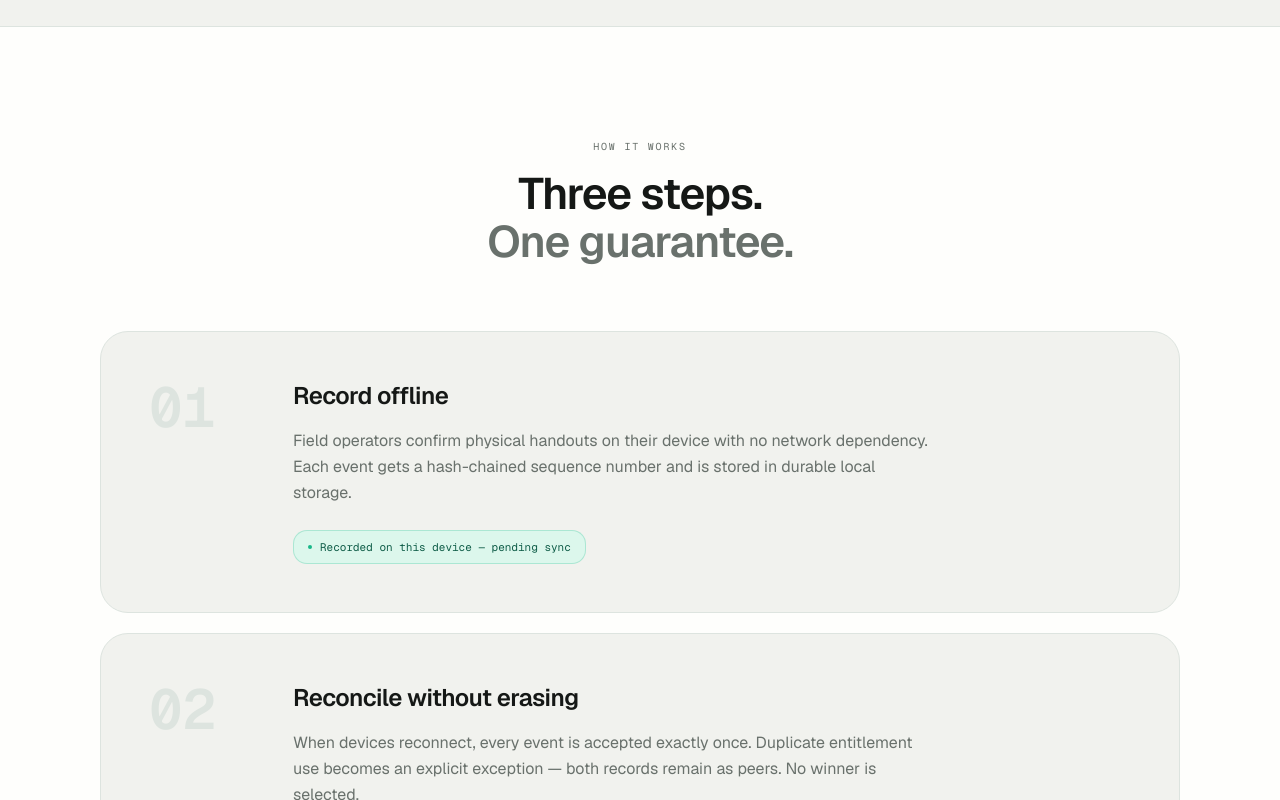
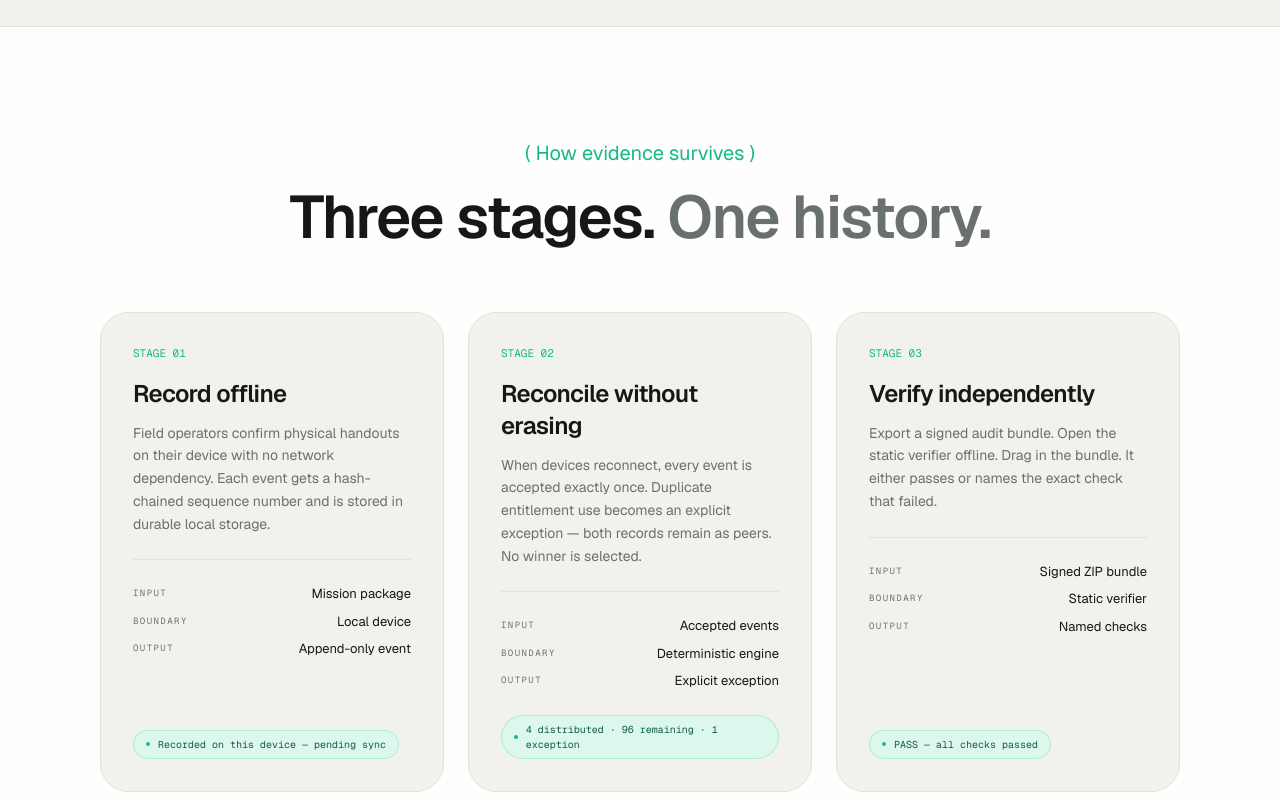
Before and after one commit to Enoch208/Erilog, a Next.js app in the folder apps/web/: page / in a window 1280 px wide. Shown: the part 2440-3240 px from the top of the page. Built offline with nearby package versions, Linux system fonts and the light colour scheme.

Commit message:
fix: replace scroll stages with static grid, center FIELD, fix footer text size

```diff
--- a/apps/web/components/marketing/EvidenceStageStack.tsx
+++ b/apps/web/components/marketing/EvidenceStageStack.tsx
@@ -1,54 +1,53 @@
 import { STAGES } from '@/lib/content';
+
+const STAGE_META = [
+  { input: 'Mission package', boundary: 'Local device', output: 'Append-only event' },
+  { input: 'Accepted events', boundary: 'Deterministic engine', output: 'Explicit exception' },
+  { input: 'Signed ZIP bundle', boundary: 'Static verifier', output: 'Named checks' },
+] as const;
 
 export function EvidenceStageStack() {
   return (
-    <section className="border-y border-border bg-surface py-28">
-      <div className="mx-auto max-w-wide px-6">
+    <section className="relative border-y border-border bg-surface py-28" id="how-it-works">
+      <div className="relative mx-auto max-w-wide px-6">
         <div className="mx-auto max-w-narrow text-center">
-          <p className="eyebrow">How it works</p>
-          <h2 className="mt-4 text-3xl font-heading tracking-tight sm:text-[2.75rem] sm:leading-[1.1]">
-            Three steps.
-            <br />
-            <span className="text-muted">One guarantee.</span>
+          <p className="text-xl text-mint" style={{ fontFamily: 'var(--font-caveat), cursive' }}>( How evidence survives )</p>
+          <h2 className="mt-5 text-4xl font-heading tracking-tight sm:text-6xl sm:leading-[1.02]">
+            Three stages. <span className="text-muted">One history.</span>
           </h2>
         </div>
 
-        <div className="mx-auto mt-16 max-w-content space-y-5">
-          {STAGES.map((stage, i) => (
-            <article
-              key={stage.number}
-              className="grid gap-8 rounded-feature border border-border bg-canvas p-8 sm:p-12 lg:grid-cols-[auto_1fr] lg:gap-12"
-            >
-              {/* Number */}
-              <div className="lg:w-24">
-                <span
-                  className="mono block text-[3.5rem] font-heading leading-none text-border"
-                  aria-hidden="true"
-                >
-                  {stage.number}
-                </span>
-              </div>
+        <div className="mx-auto mt-16 grid max-w-content gap-6 lg:grid-cols-3">
+          {STAGES.map((stage, i) => {
+            const meta = STAGE_META[i]!;
+            return (
+              <article key={stage.number} className="flex flex-col rounded-feature border border-border bg-canvas p-8">
+                <span className="mono text-[11px] text-mint">STAGE {stage.number}</span>
+                <h3 className="mt-4 text-2xl font-heading tracking-tight">{stage.title}</h3>
+                <p className="mt-3 text-sm leading-relaxed text-muted">{stage.description}</p>
 
-              {/* Content */}
-              <div className="max-w-prose">
-                <h3 className="text-xl font-heading sm:text-2xl">
-                  {stage.title}
-                </h3>
-                <p className="mt-4 text-base leading-relaxed text-muted">
-                  {stage.description}
-                </p>
-                <div className="mt-6 inline-flex items-center gap-2 rounded-control border border-mint/25 bg-mint-wash px-3.5 py-2">
-                  <span
-                    className="h-1 w-1 rounded-full bg-mint"
-                    aria-hidden="true"
-                  />
-                  <span className="mono text-[11px] text-mint-dark">
-                    {stage.detail}
-                  </span>
+                <div className="mt-6 space-y-2 border-t border-border pt-6">
+                  {[
+                    ['Input', meta.input],
+                    ['Boundary', meta.boundary],
+                    ['Output', meta.output],
+                  ].map(([label, value]) => (
+                    <div key={label} className="flex items-center justify-between gap-3">
+                      <span className="mono text-[9px] uppercase tracking-[0.16em] text-muted">{label}</span>
+                      <span className="text-[13px] text-ink">{value}</span>
+                    </div>
+                  ))}
                 </div>
-              </div>
-            </article>
-          ))}
+
+                <div className="mt-auto pt-6">
+                  <div className="inline-flex items-center gap-2 rounded-full border border-mint/20 bg-mint-wash px-3 py-1.5">
+                    <span className="h-1 w-1 rounded-full bg-mint" />
+                    <span className="mono text-[10px] text-mint-dark">{stage.detail}</span>
+                  </div>
+                </div>
+              </article>
+            );
+          })}
         </div>
       </div>
     </section>
--- /dev/null
+++ b/apps/web/components/marketing/ProductJourney.tsx
@@ -0,0 +1,50 @@
+import { SEED_42 } from '@/lib/content';
+
+export function ProductJourney() {
+  return (
+    <section className="relative mx-auto max-w-wide overflow-hidden px-6 py-28" aria-labelledby="product-journey-title">
+      <div className="pointer-events-none absolute left-1/2 top-10 -translate-x-1/2 select-none whitespace-nowrap font-heading text-[6rem] leading-none text-ink/[0.035] sm:text-[12rem]" aria-hidden="true">FIELD</div>
+      <div className="relative mx-auto max-w-narrow text-center">
+        <p className="text-xl text-mint" style={{ fontFamily: 'var(--font-caveat), cursive' }}>( One continuous evidence journey )</p>
+        <h2 id="product-journey-title" className="mt-5 text-4xl font-heading tracking-tight sm:text-6xl sm:leading-[1.03]">Simple in the field. <span className="text-muted">Explicit after sync.</span></h2>
+        <p className="mx-auto mt-7 max-w-prose text-base leading-relaxed text-muted">Operators record what physically happened. Coordinators see the resulting stock position and every exception—without either view pretending to know more than the evidence supports.</p>
+      </div>
+
+      <div className="relative mt-16 overflow-hidden rounded-feature-lg bg-gradient-to-br from-mint to-mint-dark p-5 shadow-2xl shadow-mint-dark/15 sm:p-10 lg:p-12">
+        <div className="mb-6 flex items-center justify-between">
+          <span className="mono text-[9px] uppercase tracking-[0.18em] text-white/70">Marketing preview</span>
+          <span className="flex items-center gap-2 text-[10px] text-white/75"><span className="h-1.5 w-1.5 rounded-full bg-white shadow-[0_0_10px_rgba(255,255,255,.7)]" />seed-42</span>
+        </div>
+
+        <div className="grid gap-5 lg:grid-cols-[0.8fr_auto_1.2fr] lg:items-center">
+          <div className="rounded-[26px] border border-white/30 bg-surface p-6 shadow-2xl shadow-black/25">
+            <div className="flex items-start justify-between border-b border-border pb-4">
+              <div><p className="text-[13px] font-heading">Device {SEED_42.devices.alpha.label}</p><p className="mono mt-1 text-[9px] text-muted">{SEED_42.devices.alpha.allocation} kits allocated</p></div>
+              <span className="rounded-full bg-mint-wash px-2.5 py-1 text-[9px] font-medium text-mint-dark">Offline-ready</span>
+            </div>
+            <div className="mt-5 space-y-3">
+              <div><p className="mono text-[9px] uppercase tracking-wider text-muted">Entitlement</p><div className="mt-1.5 rounded-control border border-border bg-canvas px-3.5 py-3"><span className="mono text-sm text-ink">{SEED_42.conflictToken}</span></div></div>
+              <div><p className="mono text-[9px] uppercase tracking-wider text-muted">Quantity</p><div className="mt-1.5 rounded-control border border-border bg-canvas px-3.5 py-3 text-sm">1 × {SEED_42.mission.itemType}</div></div>
+              <div className="flex min-h-12 items-center justify-center rounded-full bg-evidence text-[12px] font-medium text-white">Confirm physical handout</div>
+            </div>
+            <p className="mt-5 border-t border-border pt-4 text-[10px] font-medium text-mint-dark">● Recorded locally — pending sync</p>
+          </div>
+
+          <div className="hidden flex-col items-center gap-2 lg:flex" aria-hidden="true"><span className="h-px w-12 bg-white/40" /><span className="flex h-9 w-9 items-center justify-center rounded-full border border-white/30 bg-black/10 text-white">→</span><span className="h-px w-12 bg-white/40" /></div>
+
+          <div className="rounded-feature border border-white/15 bg-evidence p-6 text-white shadow-2xl shadow-black/25 sm:p-8">
+            <div className="mb-6 flex items-center justify-between"><p className="text-[13px] font-heading">Coordinator evidence</p><span className="mono text-[9px] text-white/35">after sync</span></div>
+            <div className="grid grid-cols-3 gap-2 sm:gap-3">
+              {[
+                { value: SEED_42.result.distributed, label: 'handed out' },
+                { value: SEED_42.result.remaining, label: 'remaining' },
+                { value: SEED_42.result.exceptions, label: 'exception', accent: true },
+              ].map((item) => <div key={item.label} className="rounded-control border border-white/10 bg-white/[0.04] px-2 py-4 text-center"><p className={`font-heading text-2xl ${item.accent ? 'text-amber' : 'text-white'}`}>{item.value}</p><p className="mono mt-2 text-[8px] uppercase tracking-wider text-white/35">{item.label}</p></div>)}
+            </div>
+            <div className="mt-4 rounded-control border border-amber/25 bg-amber/[0.08] p-4"><div className="flex items-center justify-between gap-3"><span className="mono text-[9px] text-amber">duplicate_entitlement</span><span className="mono text-[9px] text-white/30">unresolved</span></div><p className="mono mt-2 text-[11px] text-white/80">{SEED_42.conflictToken} · {SEED_42.result.exceptionPeerCount} peer events</p><p className="mt-2 text-[10px] text-white/35">No winner selected. Both records remain inspectable.</p></div>
+          </div>
+        </div>
+      </div>
+    </section>
+  );
+}
```
Also changed, not shown: apps/web/components/marketing/MarketingFooter.tsx (+22 -43 lines).
